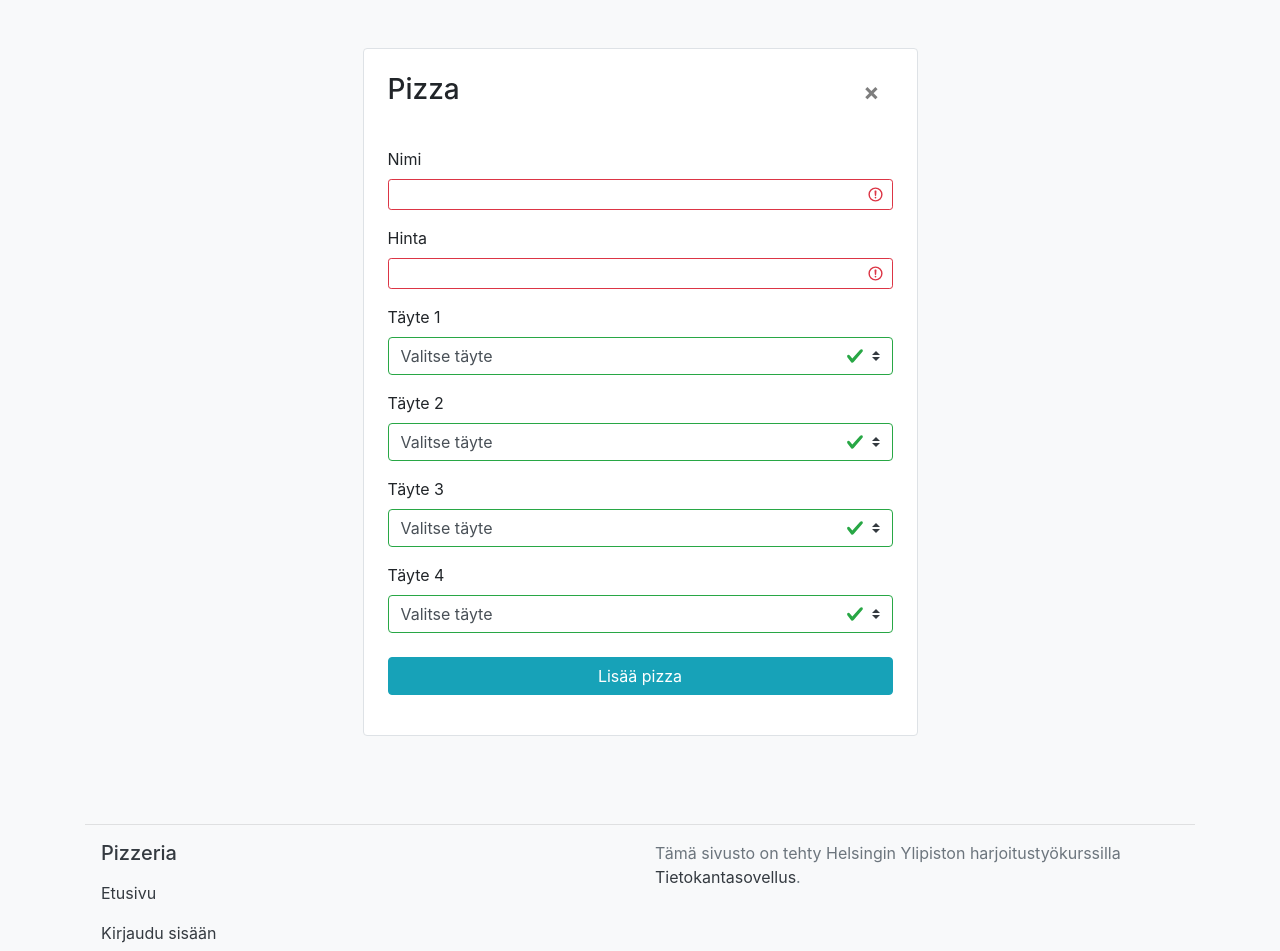
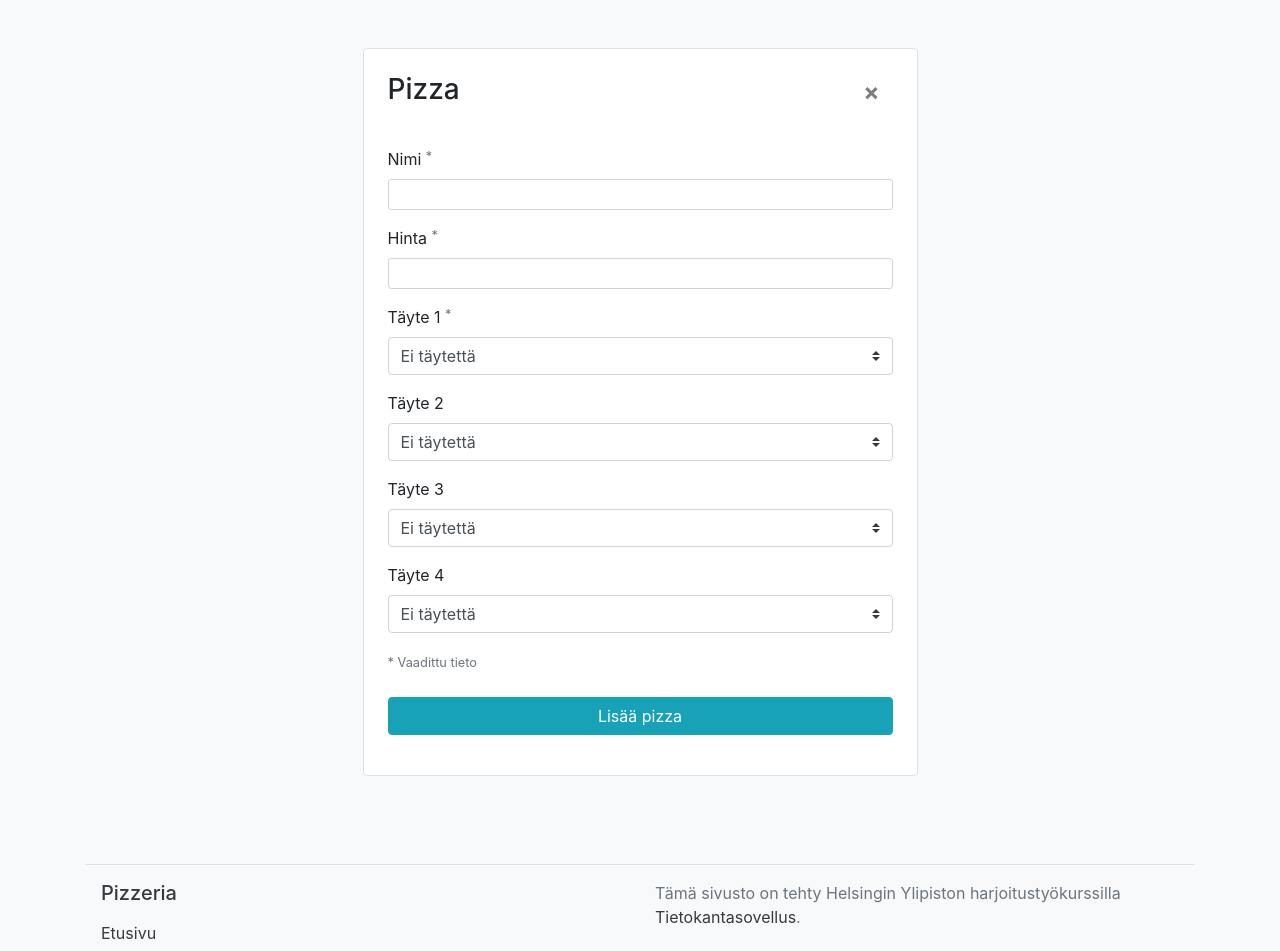
Before and after one commit to juissijohtaja/Pizzapalvelu, a Flask app: template application/templates/pizzas/new.html in a window 1280 px wide. Shown: the part 56-1007 px from the top of the page. Run offline with Flask 2, Linux system fonts and the light colour scheme; the template is opened without the code that fills it: values that come from a table or form of the project are taken from there, others are empty; some libraries are stand-ins or nearby versions; some web fonts are replaced.

Commit message:
new pizza form

```diff
--- a/application/pizzas/forms.py
+++ b/application/pizzas/forms.py
@@ -9,10 +9,10 @@ class PizzasForm(FlaskForm):
     name = StringField('Nimi', [required(), Length(min=2, max=50)], render_kw={'class':'form-control form-control-sm', 'pattern':'.{2,50}'})
     price = IntegerField('Hinta', [required()], render_kw={'class':'form-control form-control-sm'})
 
-    topping1 = SelectField('Täyte 1', [required()], render_kw={'class':'custom-select'}, coerce=int)
-    topping2 = SelectField('Täyte 2', render_kw={'class':'custom-select'}, coerce=int)
-    topping3 = SelectField('Täyte 3', render_kw={'class':'custom-select'}, coerce=int)
-    topping4 = SelectField('Täyte 4', render_kw={'class':'custom-select'}, coerce=int)
+    topping1 = SelectField('Täyte 1', [required()], render_kw={'class':'custom-select'})
+    topping2 = SelectField('Täyte 2', [optional()], render_kw={'class':'custom-select'})
+    topping3 = SelectField('Täyte 3', [optional()], render_kw={'class':'custom-select'})
+    topping4 = SelectField('Täyte 4', [optional()], render_kw={'class':'custom-select'})
 
     class Meta:
         csrf = False
@@ -20,13 +20,13 @@ class PizzasForm(FlaskForm):
     def __init__(self, *args, **kwargs):
         super(PizzasForm, self).__init__(*args, **kwargs)
 
-        choices = [(0, "Valitse täyte")]
+        choices = [("", "Ei täytettä")]
         for topping in Topping.query.order_by(Topping.id).all():
-            choices.append((topping.id, topping.name))
+            choices.append((str(topping.id), topping.name))
         self.topping1.choices = choices
-        self.topping2.choices = self.topping1.choices
-        self.topping3.choices = self.topping1.choices
-        self.topping4.choices = self.topping1.choices
+        self.topping2.choices = choices
+        self.topping3.choices = choices
+        self.topping4.choices = choices
 
 class PizzasEditForm(FlaskForm):
     name = StringField('Nimi', [Length(min=2)], render_kw={'class':'form-control form-control-sm'})
--- a/application/templates/pizzas/new.html
+++ b/application/templates/pizzas/new.html
@@ -20,18 +20,27 @@
           </button>
         </div>
       {% endif %}
-      <form class="py-3 needs-validation was-validated" novalidate method="POST" action="{{ url_for('pizzas_create') }}">
+      <form class="py-3 needs-validation" novalidate method="POST" action="{{ url_for('pizzas_create') }}">
         <div class="form-group">
-          {{ form.name.label }}
+          {{ form.name.label }} <small class="text-muted align-top">*</small>
           {{ form.name }}
+          <div class="invalid-feedback">
+            Syötä pizzan nimi.
+          </div>
         </div>
         <div class="form-group">
-          {{ form.price.label }}
+          {{ form.price.label }} <small class="text-muted align-top">*</small>
           {{ form.price }}
+          <div class="invalid-feedback">
+            Syötä pizzan hinta.
+          </div>
         </div>
         <div class="form-group">
-          {{ form.topping1.label }}
+          {{ form.topping1.label }} <small class="text-muted align-top">*</small>
           {{ form.topping1 }}
+          <div class="invalid-feedback">
+            Valitse vähintään yksi täyte.
+          </div>
         </div>
         <div class="form-group">
           {{ form.topping2.label }}
@@ -45,8 +54,10 @@
           {{ form.topping4.label }}
           {{ form.topping4 }}
         </div>
+        <p><small class="text-muted">* Vaadittu tieto</small></p>
         <button type="submit" class="btn btn-info btn-block mt-4">Lisää pizza</button>
       </form>
+
     </div>
   </div>
 </div>
```
Also changed, not shown: application/pizzas/views.py (+17 -8 lines).
